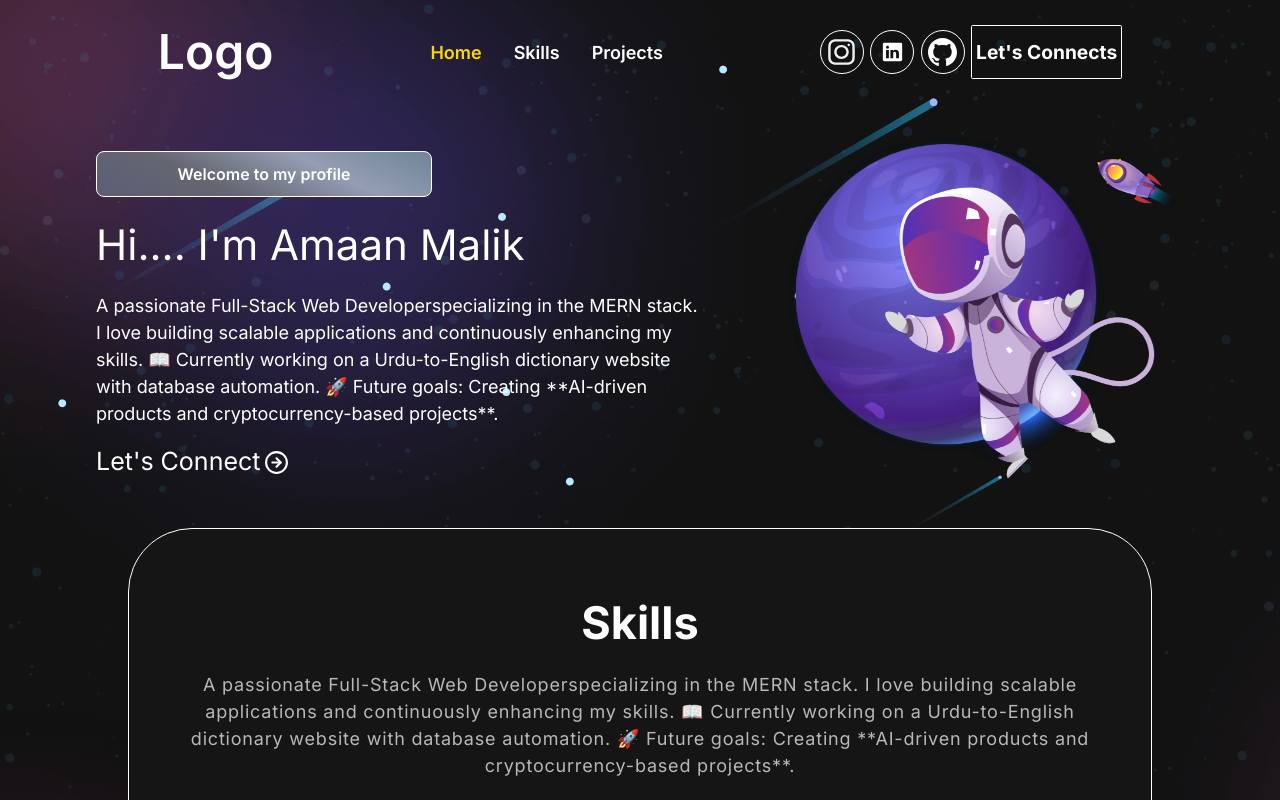
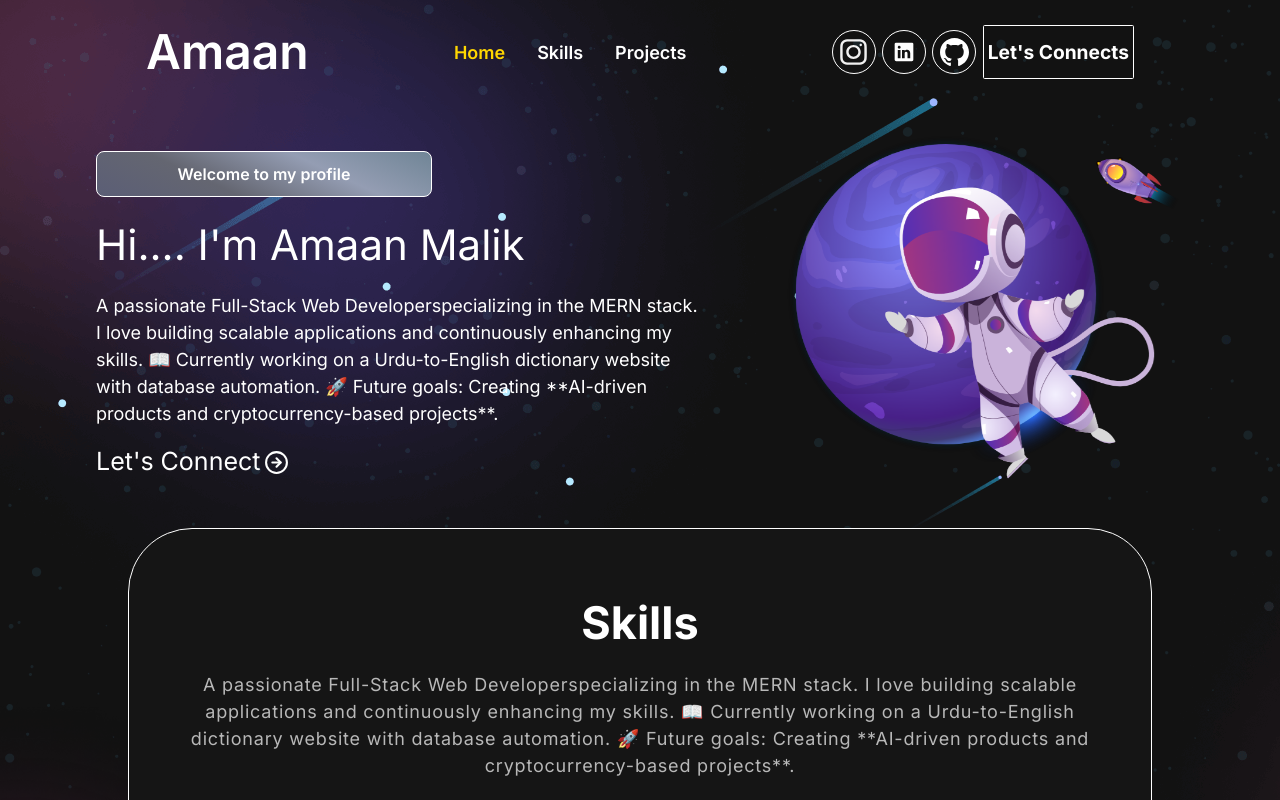
Before and after one commit to amaan-malik1/Portfolio, a React (Vite) app: page / in a window 1280 px wide. Shown: the top 800 px of the page. Built offline with nearby package versions, Linux system fonts and the light colour scheme.

Commit message:
Update Navbar.jsx

```diff
--- a/src/components/Navbar.jsx
+++ b/src/components/Navbar.jsx
@@ -9,7 +9,7 @@
     return (
         <div>
             <nav className='nav-container'>
-                <div className='logo'>Logo</div>
+                <div className='logo'>Amaan</div>
                 <ul className='list-container'>
                     <li>
                         <NavLink to={'/'} className={({ isActive }) => isActive ? "active-link" : ""}>Home</NavLink>
```
